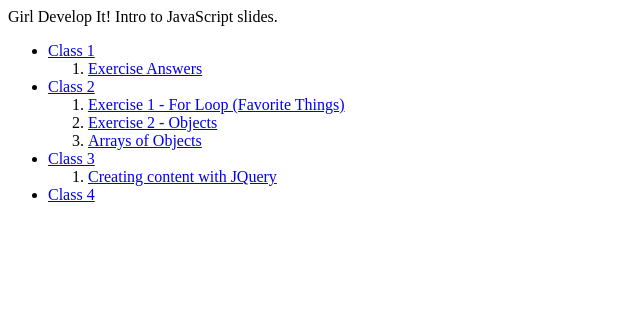
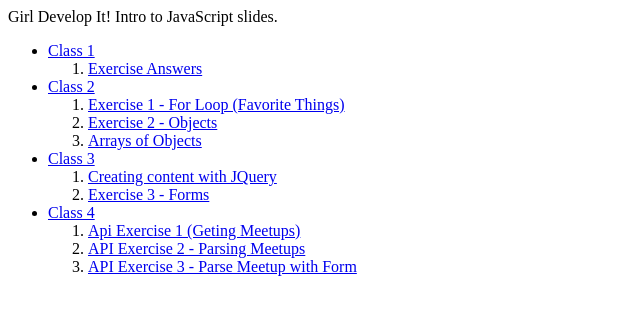
Before and after one commit to scottcreynolds/gdi-js, a plain HTML site: page index.html in a window 1280 px wide. Shown: the whole page, without its empty margins (0-640 px from the left). Drawn offline with Linux system fonts and the light colour scheme.

Commit message:
add final class stuff

```diff
--- a/index.html
+++ b/index.html
@@ -22,9 +22,16 @@
   <li><a href="class3.html">Class 3</a>
      <ol>
        <li><a href="https://gist.github.com/scottcreynolds/bacd2def20108864f0a3">Creating content with JQuery</a></li>
+       <li><a href="https://gist.github.com/scottcreynolds/4868623acba7b241461a">Exercise 3 - Forms<a></li>
      </ol>
   </li>
-  <li><a href="class4.html">Class 4</a></li>
+  <li><a href="class4.html">Class 4</a>
+  <ol>
+    <li><a href="https://gist.github.com/scottcreynolds/7d9336ca5abe0bd02980">Api Exercise 1 (Geting Meetups)</a></li>
+    <li><a href="https://gist.github.com/scottcreynolds/b9a6ba43f2d6db4c2b3d">API Exercise 2 - Parsing Meetups</a></li>
+    <li><a href="https://gist.github.com/scottcreynolds/4ffabe08699e02ff9973">API Exercise 3 - Parse Meetup with Form</a></li>
+  </ol>
+  </li>
 </ul>
 </body>
 </html>
```
